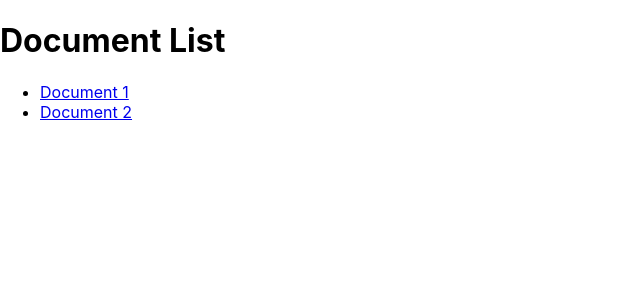
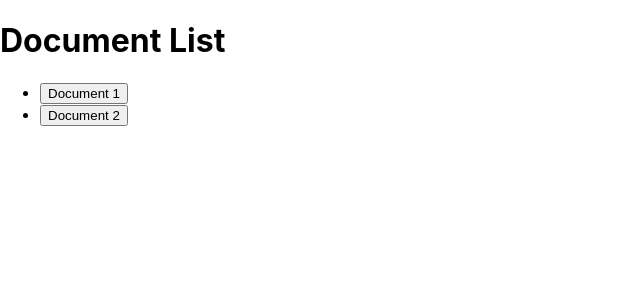
Before and after one commit to AbdullatifGhajar/advanced-programming-2023, a React (Create React App) app in the folder app/: page / in a window 1280 px wide. Shown: the top 300 px of the page, without its empty margins (0-640 px from the left). Built offline with nearby package versions, Linux system fonts and the light colour scheme; no server answers.

Commit message:
Add useNavigate hook and handleDocumentClick function

```diff
--- a/app/src/DocumentList.tsx
+++ b/app/src/DocumentList.tsx
@@ -1,4 +1,5 @@
 import React from 'react';
+import { useNavigate } from 'react-router-dom';
 
 import DocumentOverview from './DocumentOverview';
 
@@ -13,12 +14,12 @@
     },
 ]
 
-
 const DocumentList = () => {
     const [documentOverviewList, setDocumentOverviewList] = React.useState<DocumentOverview[]>([]);
+    const navigate = useNavigate(); // Using useNavigate hook
 
     React.useEffect(() => {
-        fetch('localhost:8081/documents')
+        fetch('http://localhost:8081/documents')
             .then((response) => response.json())
             .then((data) => {
                 setDocumentOverviewList(data);
@@ -29,13 +30,19 @@
             });
     }, []);
 
+    const handleDocumentClick = (id: string) => {
+        navigate(`/document/${id}`);
+    };
+
     return (
         <div>
             <h1>Document List</h1>
             <ul>
                 {documentOverviewList.map((documentOverview) => (
                     <li key={documentOverview.id}>
-                        <a href={`/documents/${documentOverview.id}`}>{documentOverview.name}</a>
+                        <button onClick={() => handleDocumentClick(documentOverview.id)}>
+                            {documentOverview.name}
+                        </button>
                     </li>
                 ))}
             </ul>
```
